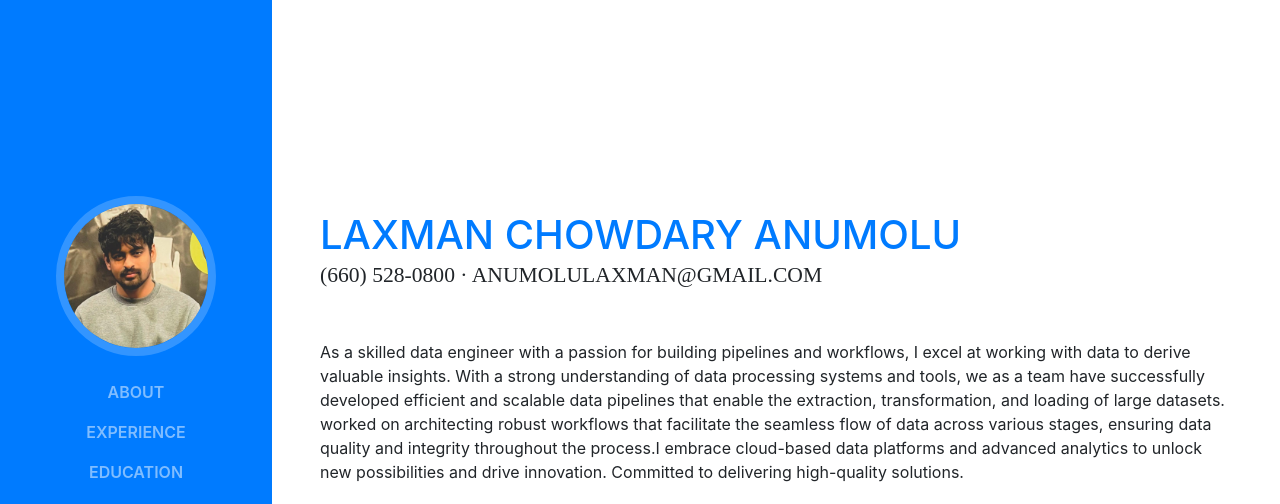
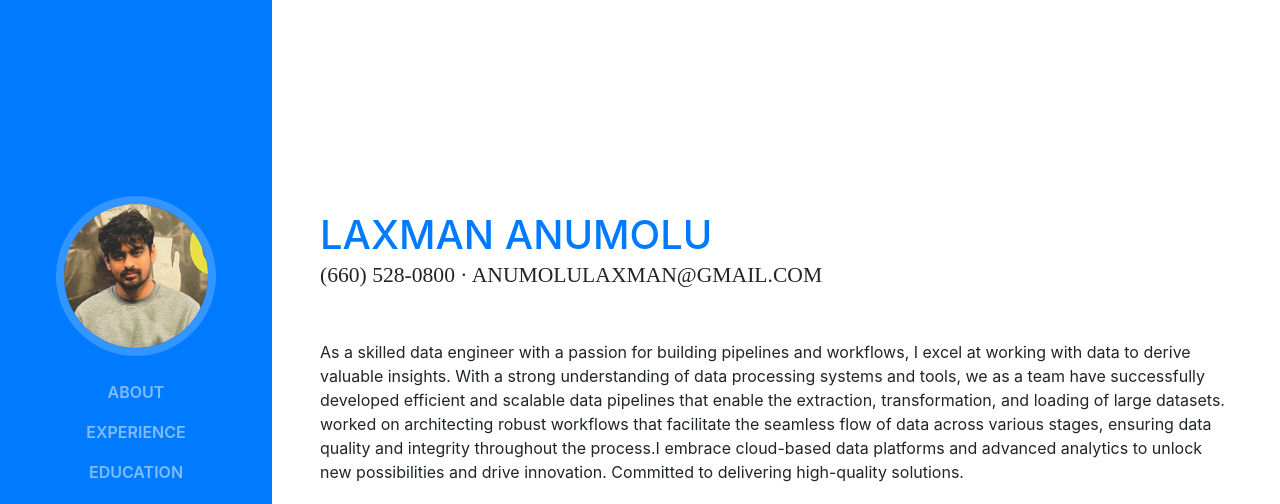
Before and after one commit to laxman17512/laxman.info, a website with bundled scripts: page index.html in a window 1280 px wide. Shown: the top 504 px of the page. Built offline with nearby package versions, Linux system fonts and the light colour scheme; a web font is replaced by a local one.

Commit message:
name changed for test

```diff
--- a/index.html
+++ b/index.html
@@ -67,7 +67,7 @@
       <section class="resume-section p-3 p-lg-5 d-flex d-column" id="about">
         <div class="my-auto">
           <h1 class="mb-0"> <!-- first name in white  -->
-            <span class="text-primary">Laxman  chowdary anumolu </span>
+            <span class="text-primary">Laxman anumolu </span>
           </h1>
           <div class="subheading mb-5">  (660) 528-0800 · anumolulaxman@gmail.com
             <a href="mailto:name@email.com"> <!-- next to mail in colour  --></a>
```
